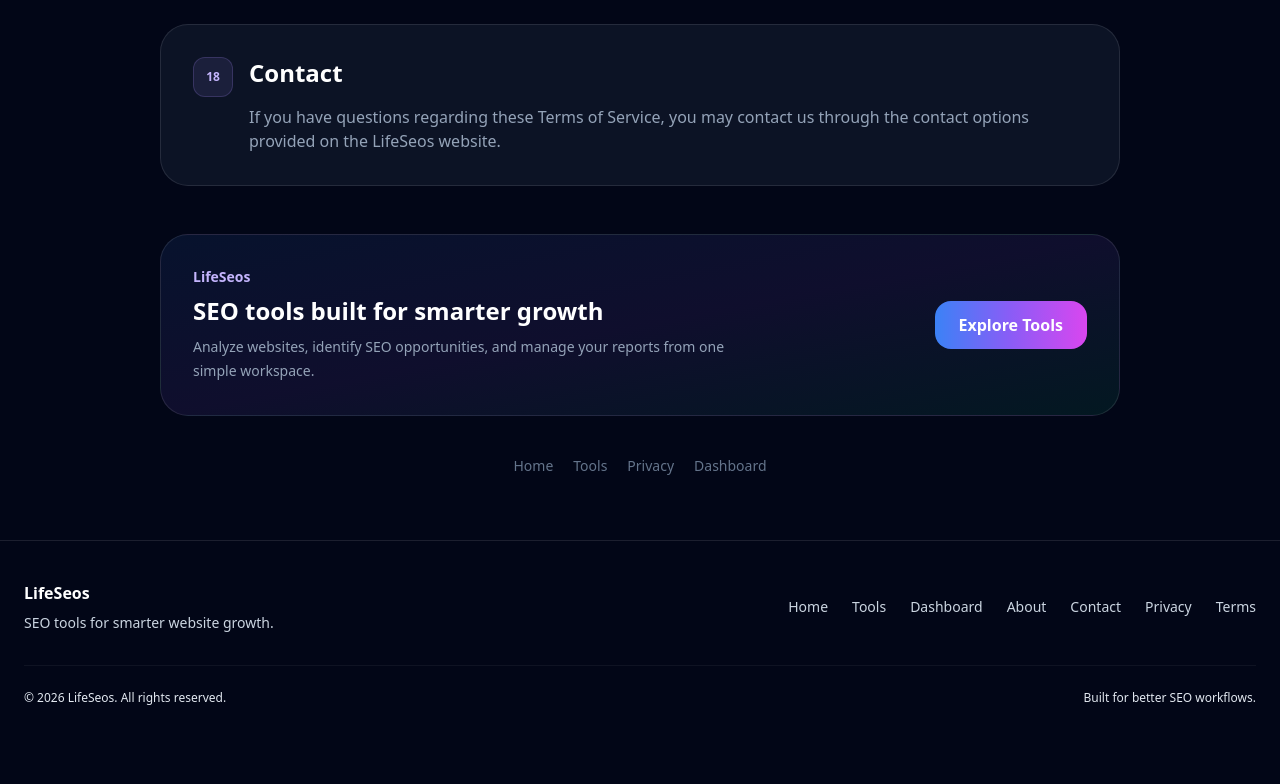
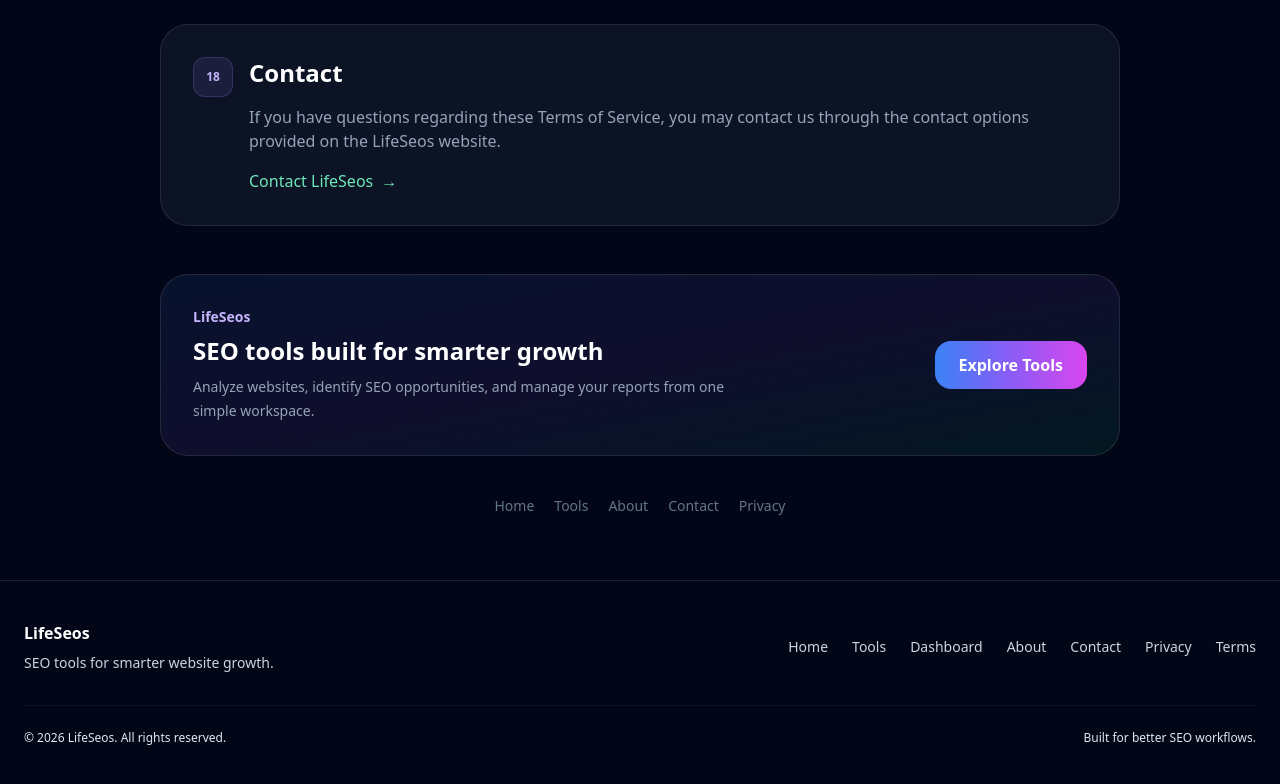
Before and after one commit to mouh1992ara/lifeseos-app, a Next.js app: page /terms in a window 1280 px wide. Shown: the part 4853-5637 px from the top of the page. Before the commit the page ends 5599 px from the top, so only its background shows below. Built offline with nearby package versions, Linux system fonts and the light colour scheme; no server answers.

Commit message:
Improve Terms page SEO and social preview

```diff
--- a/app/terms/page.tsx
+++ b/app/terms/page.tsx
@@ -2,30 +2,70 @@ import type { Metadata } from "next";
 import Link from "next/link";
 
 export const metadata: Metadata = {
-  title: "Terms of Service",
+  title: "Terms of Service - LifeSeos",
+
   description:
-    "Read the terms and conditions that govern the use of LifeSeos SEO tools and services.",
+    "Read the terms and conditions that govern the use of LifeSeos SEO tools, accounts and services.",
+
   alternates: {
     canonical: "/terms",
   },
+
   openGraph: {
     title: "Terms of Service | LifeSeos",
     description:
       "Read the terms and conditions that govern the use of LifeSeos SEO tools and services.",
     url: "/terms",
     type: "website",
+    siteName: "LifeSeos",
+    images: [
+      {
+        url: "/social/terms.png",
+        width: 1200,
+        height: 630,
+        alt: "LifeSeos Terms of Service",
+      },
+    ],
+  },
+
+  twitter: {
+    card: "summary_large_image",
+    title: "Terms of Service | LifeSeos",
+    description:
+      "Read the terms and conditions that govern the use of LifeSeos SEO tools and services.",
+    images: ["/social/terms.png"],
+  },
+};
+
+const termsJsonLd = {
+  "@context": "https://schema.org",
+  "@type": "WebPage",
+  name: "LifeSeos Terms of Service",
+  url: "https://www.lifeseos.com/terms",
+  description:
+    "Read the terms and conditions that govern the use of LifeSeos SEO tools and services.",
+  dateModified: "2026-10-03",
+  publisher: {
+    "@type": "Organization",
+    name: "LifeSeos",
+    url: "https://www.lifeseos.com",
   },
 };
 
 export default function TermsPage() {
   return (
+    <>
+      <script
+        type="application/ld+json"
+        dangerouslySetInnerHTML={{
+          __html: JSON.stringify(termsJsonLd),
+        }}
+      />
+
       <main className="min-h-screen bg-slate-950 text-white">
         <div className="mx-auto max-w-5xl px-5 py-16 sm:px-6 lg:px-8">
-
           {/* HERO */}
-
           <section className="text-center">
-
             <div className="inline-flex items-center gap-2 rounded-full border border-violet-400/20 bg-violet-400/10 px-4 py-2 text-sm font-medium text-violet-300">
               <span>📄</span>
               <span>Terms & Conditions</span>
@@ -43,18 +83,11 @@ export default function TermsPage() {
             <p className="mt-4 text-sm text-slate-500">
               Last updated: October 3, 2026
             </p>
-
           </section>
 
-
           {/* CONTENT */}
-
           <div className="mt-14 space-y-6">
-
-          <TermsSection
-            number="01"
-            title="Acceptance of Terms"
-          >
+            <TermsSection number="01" title="Acceptance of Terms">
               <p>
                 By accessing or using LifeSeos, you agree to these Terms
                 of Service and to comply with applicable laws and regulations.
@@ -66,11 +99,7 @@ export default function TermsPage() {
               </p>
             </TermsSection>
 
-
-          <TermsSection
-            number="02"
-            title="About LifeSeos"
-          >
+            <TermsSection number="02" title="About LifeSeos">
               <p>
                 LifeSeos provides SEO-related tools designed to help users
                 analyze websites, generate SEO resources, identify technical
@@ -84,18 +113,13 @@ export default function TermsPage() {
               </p>
             </TermsSection>
 
-
-          <TermsSection
-            number="03"
-            title="User Accounts"
-          >
+            <TermsSection number="03" title="User Accounts">
               <p>
                 Some LifeSeos features may require you to create and use
                 an account.
               </p>
 
               <ul className="mt-4 space-y-3">
-
                 <ListItem>
                   You are responsible for providing accurate account information.
                 </ListItem>
@@ -111,15 +135,10 @@ export default function TermsPage() {
                 <ListItem>
                   You are responsible for activity performed through your account.
                 </ListItem>
-
               </ul>
             </TermsSection>
 
-
-          <TermsSection
-            number="04"
-            title="Use of the Service"
-          >
+            <TermsSection number="04" title="Use of the Service">
               <p>
                 You may use LifeSeos only for lawful purposes and in a manner
                 that does not interfere with the operation, security, or
@@ -133,11 +152,7 @@ export default function TermsPage() {
               </p>
             </TermsSection>
 
-
-          <TermsSection
-            number="05"
-            title="Website Analysis"
-          >
+            <TermsSection number="05" title="Website Analysis">
               <p>
                 LifeSeos allows users to submit website URLs for SEO analysis.
               </p>
@@ -153,7 +168,6 @@ export default function TermsPage() {
                 to generate SEO scores, warnings, recommendations, and reports.
               </p>
             </TermsSection>
-
 
             <TermsSection
               number="06"
@@ -173,11 +187,7 @@ export default function TermsPage() {
               </p>
             </TermsSection>
 
-
-          <TermsSection
-            number="07"
-            title="Saved Reports"
-          >
+            <TermsSection number="07" title="Saved Reports">
               <p>
                 If you are signed in, LifeSeos may allow SEO reports to be
                 saved to your account.
@@ -194,18 +204,13 @@ export default function TermsPage() {
               </p>
             </TermsSection>
 
-
-          <TermsSection
-            number="08"
-            title="Prohibited Activities"
-          >
+            <TermsSection number="08" title="Prohibited Activities">
               <p>
                 You may not use LifeSeos to engage in activities that are
                 unlawful, abusive, harmful, or intended to disrupt the service.
               </p>
 
               <ul className="mt-4 space-y-3">
-
                 <ListItem>
                   Attempting to bypass security protections or access controls.
                 </ListItem>
@@ -225,15 +230,10 @@ export default function TermsPage() {
                 <ListItem>
                   Using LifeSeos for fraudulent, deceptive, or unlawful purposes.
                 </ListItem>
-
               </ul>
             </TermsSection>
 
-
-          <TermsSection
-            number="09"
-            title="Intellectual Property"
-          >
+            <TermsSection number="09" title="Intellectual Property">
               <p>
                 The LifeSeos name, branding, website design, software,
                 interfaces, and original content are protected by applicable
@@ -246,11 +246,7 @@ export default function TermsPage() {
               </p>
             </TermsSection>
 
-
-          <TermsSection
-            number="10"
-            title="Third-Party Services"
-          >
+            <TermsSection number="10" title="Third-Party Services">
               <p>
                 LifeSeos may rely on third-party providers for services such
                 as hosting, authentication, databases, infrastructure, or
@@ -264,11 +260,7 @@ export default function TermsPage() {
               </p>
             </TermsSection>
 
-
-          <TermsSection
-            number="11"
-            title="Service Availability"
-          >
+            <TermsSection number="11" title="Service Availability">
               <p>
                 We aim to keep LifeSeos available and reliable, but we do not
                 guarantee uninterrupted or error-free operation.
@@ -281,11 +273,7 @@ export default function TermsPage() {
               </p>
             </TermsSection>
 
-
-          <TermsSection
-            number="12"
-            title="Changes to the Service"
-          >
+            <TermsSection number="12" title="Changes to the Service">
               <p>
                 LifeSeos may add, modify, replace, or discontinue features
                 at any time as the product develops.
@@ -298,13 +286,10 @@ export default function TermsPage() {
               </p>
             </TermsSection>
 
-
-          <TermsSection
-            number="13"
-            title="Disclaimer"
-          >
+            <TermsSection number="13" title="Disclaimer">
               <p>
-              LifeSeos is provided on an "as is" and "as available" basis.
+                LifeSeos is provided on an &quot;as is&quot; and
+                &quot;as available&quot; basis.
               </p>
 
               <p className="mt-4">
@@ -319,11 +304,7 @@ export default function TermsPage() {
               </p>
             </TermsSection>
 
-
-          <TermsSection
-            number="14"
-            title="Limitation of Liability"
-          >
+            <TermsSection number="14" title="Limitation of Liability">
               <p>
                 To the extent permitted by applicable law, LifeSeos and its
                 operators will not be liable for indirect, incidental,
@@ -336,7 +317,6 @@ export default function TermsPage() {
                 traffic, revenue, data, business opportunities, or other outcomes.
               </p>
             </TermsSection>
-
 
             <TermsSection
               number="15"
@@ -354,11 +334,7 @@ export default function TermsPage() {
               </p>
             </TermsSection>
 
-
-          <TermsSection
-            number="16"
-            title="Privacy"
-          >
+            <TermsSection number="16" title="Privacy">
               <p>
                 Your use of LifeSeos is also subject to our Privacy Policy,
                 which explains how information is collected, used, and stored.
@@ -373,11 +349,7 @@ export default function TermsPage() {
               </Link>
             </TermsSection>
 
-
-          <TermsSection
-            number="17"
-            title="Changes to These Terms"
-          >
+            <TermsSection number="17" title="Changes to These Terms">
               <p>
                 We may update these Terms from time to time.
               </p>
@@ -389,29 +361,27 @@ export default function TermsPage() {
               </p>
             </TermsSection>
 
-
-          <TermsSection
-            number="18"
-            title="Contact"
-          >
+            <TermsSection number="18" title="Contact">
               <p>
                 If you have questions regarding these Terms of Service, you may
                 contact us through the contact options provided on the LifeSeos
                 website.
               </p>
+
+              <Link
+                href="/contact"
+                className="mt-4 inline-flex items-center gap-2 font-medium text-emerald-300 transition hover:text-emerald-200"
+              >
+                Contact LifeSeos
+                <span>→</span>
+              </Link>
             </TermsSection>
-
           </div>
 
-
           {/* CTA */}
-
           <section className="mt-12 rounded-[28px] border border-white/10 bg-gradient-to-br from-blue-500/10 via-violet-500/10 to-emerald-500/10 p-7 sm:p-8">
-
             <div className="flex flex-col gap-6 sm:flex-row sm:items-center sm:justify-between">
-
               <div>
-
                 <p className="text-sm font-semibold text-violet-300">
                   LifeSeos
                 </p>
@@ -424,9 +394,7 @@ export default function TermsPage() {
                   Analyze websites, identify SEO opportunities, and manage
                   your reports from one simple workspace.
                 </p>
-
               </div>
-
 
               <Link
                 href="/tools"
@@ -434,16 +402,11 @@ export default function TermsPage() {
               >
                 Explore Tools
               </Link>
-
             </div>
-
           </section>
 
-
           {/* NAVIGATION */}
-
           <div className="mt-10 flex flex-wrap justify-center gap-5 text-sm text-slate-500">
-
             <Link
               href="/"
               className="transition hover:text-white"
@@ -459,26 +422,31 @@ export default function TermsPage() {
             </Link>
 
             <Link
+              href="/about"
+              className="transition hover:text-white"
+            >
+              About
+            </Link>
+
+            <Link
+              href="/contact"
+              className="transition hover:text-white"
+            >
+              Contact
+            </Link>
+
+            <Link
               href="/privacy"
               className="transition hover:text-white"
             >
               Privacy
             </Link>
-
-          <Link
-            href="/dashboard"
-            className="transition hover:text-white"
-          >
-            Dashboard
-          </Link>
-
           </div>
-
         </div>
       </main>
+    </>
   );
 }
-
 
 function TermsSection({
   number,
@@ -491,15 +459,12 @@ function TermsSection({
 }) {
   return (
     <section className="rounded-[28px] border border-white/10 bg-slate-900/80 p-6 sm:p-8">
-
       <div className="flex items-start gap-4">
-
         <div className="flex h-10 w-10 shrink-0 items-center justify-center rounded-xl border border-violet-400/20 bg-violet-400/10 text-xs font-bold text-violet-300">
           {number}
         </div>
 
         <div className="min-w-0">
-
           <h2 className="text-xl font-bold sm:text-2xl">
             {title}
           </h2>
@@ -507,15 +472,11 @@ function TermsSection({
           <div className="mt-4 text-sm leading-7 text-slate-400 sm:text-base">
             {children}
           </div>
-
         </div>
-
       </div>
-
     </section>
   );
 }
-
 
 function ListItem({
   children,
@@ -524,15 +485,11 @@ function ListItem({
 }) {
   return (
     <li className="flex items-start gap-3">
-
       <span className="mt-2 flex h-5 w-5 shrink-0 items-center justify-center rounded-full bg-violet-400/10 text-[10px] font-bold text-violet-300">
         ✓
       </span>
 
-      <span>
-        {children}
-      </span>
-
+      <span>{children}</span>
     </li>
   );
 }
```
Also changed, not shown: public/social/terms.png (added). Lines whose indentation alone changed are shown as unchanged.
